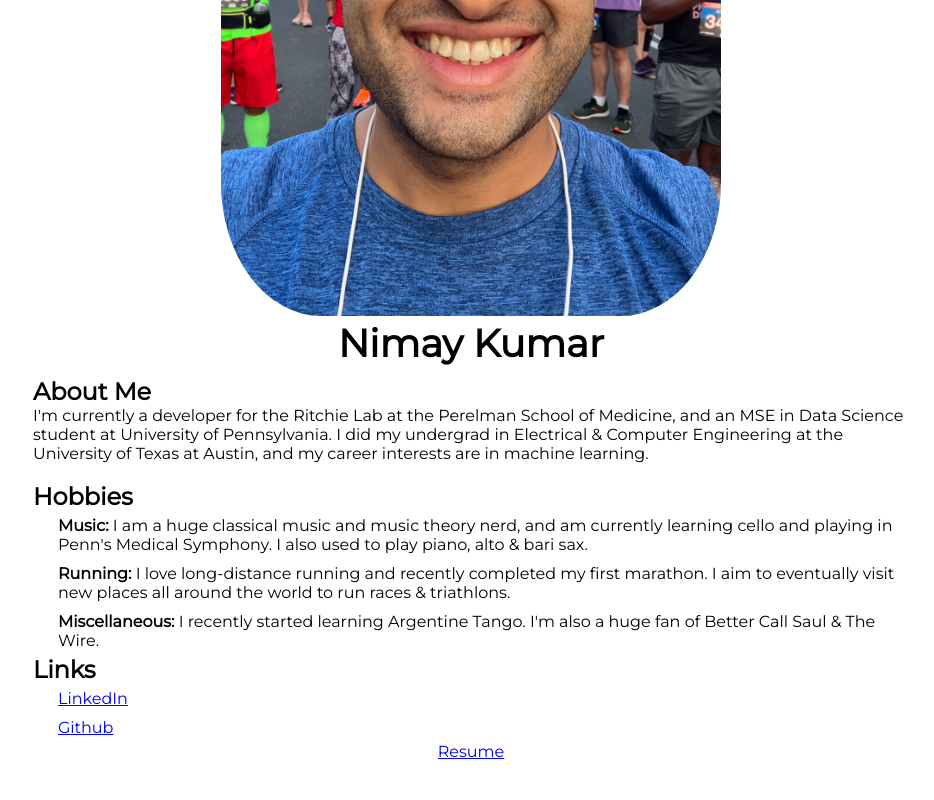
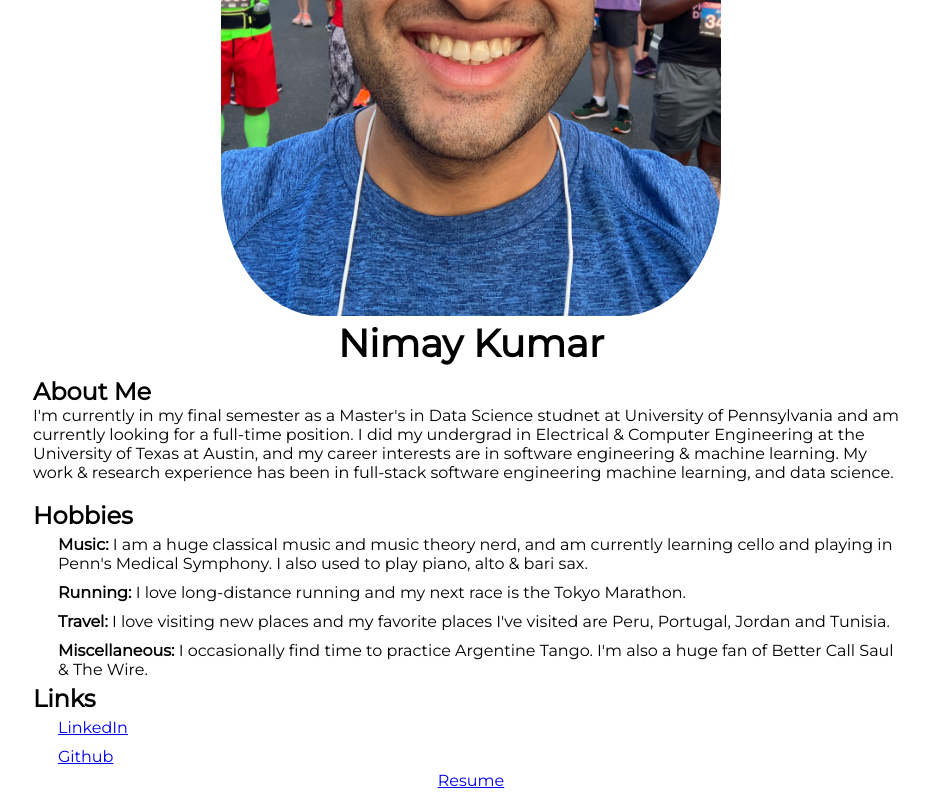
Before and after one commit to NimayRKumar/personal-website, a React (Create React App) app: page / in a window 1280 px wide. Shown: the part 350-1150 px from the top of the page, without its empty margins (169-1103 px from the left). Before the commit the page ends 1121 px from the top, so only its background shows below. Built offline with nearby package versions, Linux system fonts and the light colour scheme.

Commit message:
been a while

```diff
--- a/src/components/About/About.js
+++ b/src/components/About/About.js
@@ -39,10 +39,10 @@ const About = () => {
 
             <div className={styles.outer}>
                 <h2>About Me</h2>
-                <p>I'm currently a developer for the Ritchie Lab at the Perelman School of Medicine,
-                    and an MSE in Data Science student at University of Pennsylvania.
-                    I did my undergrad in Electrical & Computer Engineering at the University of Texas at Austin, and
-                    my career interests are in machine learning.
+                <p>I'm currently in my final semester as a Master's in Data Science studnet at University of Pennsylvania
+                    and am currently looking for a full-time position. I did my undergrad in Electrical & Computer Engineering at the University of Texas at Austin,
+                    and my career interests are in software engineering & machine learning. My work & research experience has been in full-stack software engineering
+                    machine learning, and data science.
                 </p>
                 <br/>
                 <h2>Hobbies</h2>
@@ -53,12 +53,15 @@ const About = () => {
                 </div>
                 <div className={styles.indent}>
                     <b>Running: </b>
-                    I love long-distance running and recently completed my first marathon. I
-		            aim to eventually visit new places all around the world to run races & triathlons.
+                    I love long-distance running and my next race is the Tokyo Marathon.
+                </div>
+                <div className={styles.indent}>
+                    <b>Travel: </b>
+                    I love visiting new places and my favorite places I've visited are Peru, Portugal, Jordan and Tunisia.
                 </div>
                 <div className={styles.indent}>
                     <b>Miscellaneous: </b>
-                    I recently started learning Argentine Tango. I'm also a huge fan of Better Call Saul & The Wire.
+                    I occasionally find time to practice Argentine Tango. I'm also a huge fan of Better Call Saul & The Wire.
                 </div>
 
                 <h2>Links</h2>
@@ -72,7 +75,7 @@ const About = () => {
                 <div className={styles.resume}>
                     <p>
                         <a
-                            href="https://drive.google.com/file/d/1dPr1Hj8CNfP300VO97ZXWdyCaCipw897/view?usp=sharing"
+                            href="https://drive.google.com/file/d/1e0-n1ui8HTlsPx4WJGUatRz15-KjxXCi/view?usp=sharing"
                             target="_blank"
                         >
                             Resume
```
